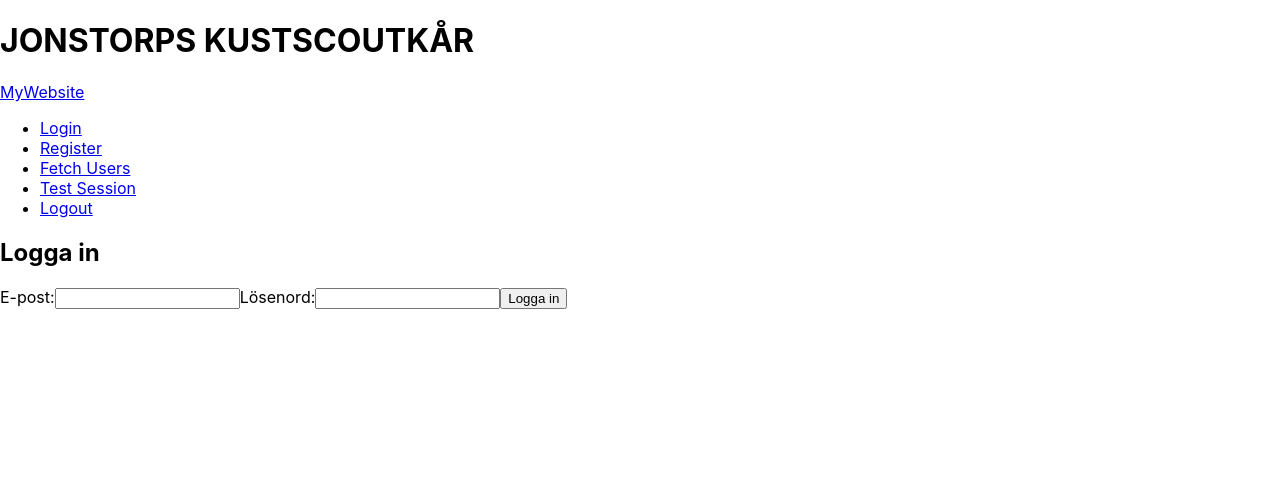
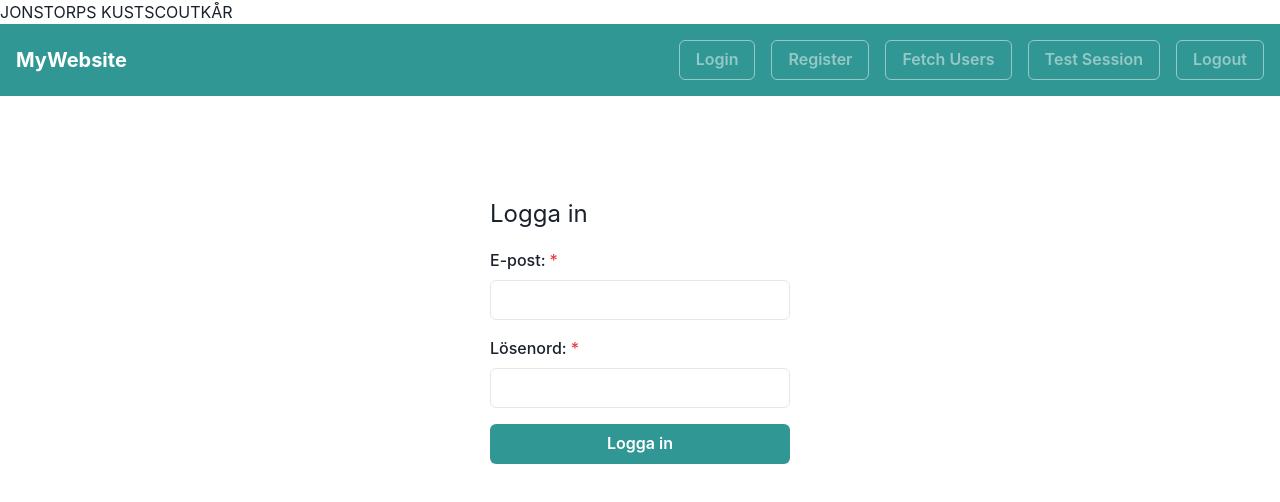
Before and after one commit to sczcz/carpool-app, a React (Create React App) app in the folder scout-app/: page /login in a window 1280 px wide. Shown: the top 502 px of the page. Built offline with nearby package versions, Linux system fonts and the light colour scheme.

Commit message:
Chakra UI-fix

```diff
--- a/scout-app/package.json
+++ b/scout-app/package.json
@@ -3,9 +3,13 @@
   "version": "0.1.0",
   "private": true,
   "dependencies": {
+    "@chakra-ui/react": "^2.10.2",
+    "@emotion/react": "^11.13.3",
+    "@emotion/styled": "^11.13.0",
     "@testing-library/jest-dom": "^5.17.0",
     "@testing-library/react": "^13.4.0",
     "@testing-library/user-event": "^13.5.0",
+    "framer-motion": "^11.11.7",
     "react": "^18.3.1",
     "react-dom": "^18.3.1",
     "react-router-dom": "^6.26.2",
--- a/scout-app/src/components/Login.js
+++ b/scout-app/src/components/Login.js
@@ -1,4 +1,5 @@
 import React, { useState } from 'react';
+import { Button, FormControl, FormLabel, Input, Box, Text } from '@chakra-ui/react'; // Importera Chakra UI komponenter
 
 const Login = () => {
     const [email, setEmail] = useState('');
@@ -33,25 +34,29 @@ const Login = () => {
     };
 
     return (
+        <Box width="300px" margin="auto" marginTop="100px">
             <form onSubmit={handleLogin}>
-            <h2>Logga in</h2>
-            <label>E-post:</label>
-            <input
+                <Text fontSize="2xl" marginBottom="4">Logga in</Text>
+                <FormControl id="email" isRequired>
+                    <FormLabel>E-post:</FormLabel>
+                    <Input
                         type="email"
                         value={email}
                         onChange={(e) => setEmail(e.target.value)}
-                required
                     />
-            <label>Lösenord:</label>
-            <input
+                </FormControl>
+                <FormControl id="password" isRequired marginTop="4">
+                    <FormLabel>Lösenord:</FormLabel>
+                    <Input
                         type="password"
                         value={password}
                         onChange={(e) => setPassword(e.target.value)}
-                required
                     />
-            <button type="submit">Logga in</button>
-            {error && <div className="error">{error}</div>}
+                </FormControl>
+                <Button colorScheme="teal" width="full" marginTop="4" type="submit">Logga in</Button>
+                {error && <Text color="red.500" marginTop="4">{error}</Text>}
             </form>
+        </Box>
     );
 };
 
--- a/scout-app/src/components/Navbar.js
+++ b/scout-app/src/components/Navbar.js
@@ -1,30 +1,24 @@
 import React from 'react';
 import { Link } from 'react-router-dom';
+import { Box, Flex, Text, Spacer, Button } from '@chakra-ui/react'; // Importera Chakra UI komponenter
 
 const Navbar = () => {
   return (
-    <nav className="navbar">
-      <div className="navbar-brand">
-        <Link to="/">MyWebsite</Link>
-      </div>
-      <ul className="navbar-links">
-        <li>
-          <Link to="/login">Login</Link>
-        </li>
-        <li>
-          <Link to="/register">Register</Link>
-        </li>
-        <li>
-          <Link to="/FetchUsers">Fetch Users</Link>
-        </li>
-        <li>
-          <Link to="/TestSession">Test Session</Link>
-        </li>
-        <li>
-          <Link to="/logout">Logout</Link>
-        </li>
-      </ul>
-    </nav>
+    <Box as="nav" bg="teal.500" color="white" p={4}>
+      <Flex alignItems="center">
+        <Text fontSize="xl" fontWeight="bold">
+          <Link to="/">MyWebsite</Link>
+        </Text>
+        <Spacer />
+        <Flex gap={4}>
+          <Button as={Link} to="/login" variant="outline" colorScheme="whiteAlpha">Login</Button>
+          <Button as={Link} to="/register" variant="outline" colorScheme="whiteAlpha">Register</Button>
+          <Button as={Link} to="/FetchUsers" variant="outline" colorScheme="whiteAlpha">Fetch Users</Button>
+          <Button as={Link} to="/TestSession" variant="outline" colorScheme="whiteAlpha">Test Session</Button>
+          <Button as={Link} to="/logout" variant="outline" colorScheme="whiteAlpha">Logout</Button>
+        </Flex>
+      </Flex>
+    </Box>
   );
 };
 
--- a/scout-app/src/index.js
+++ b/scout-app/src/index.js
@@ -3,15 +3,15 @@ import ReactDOM from 'react-dom/client';
 import './index.css';
 import App from './App';
 import reportWebVitals from './reportWebVitals';
+import { ChakraProvider } from '@chakra-ui/react'; // Importera ChakraProvider
 
 const root = ReactDOM.createRoot(document.getElementById('root'));
 root.render(
   <React.StrictMode>
-    <App />
+    <ChakraProvider>  {/* Omge din App med ChakraProvider */}
+      <App />
+    </ChakraProvider>
   </React.StrictMode>
 );
 
-// If you want to start measuring performance in your app, pass a function
-// to log results (for example: reportWebVitals(console.log))
-// or send to an analytics endpoint. Learn more: https://bit.ly/CRA-vitals
 reportWebVitals();
```
Also changed, not shown: 1 other file (tests, documents, lock files or other folders). Lines whose indentation alone changed are shown as unchanged.
